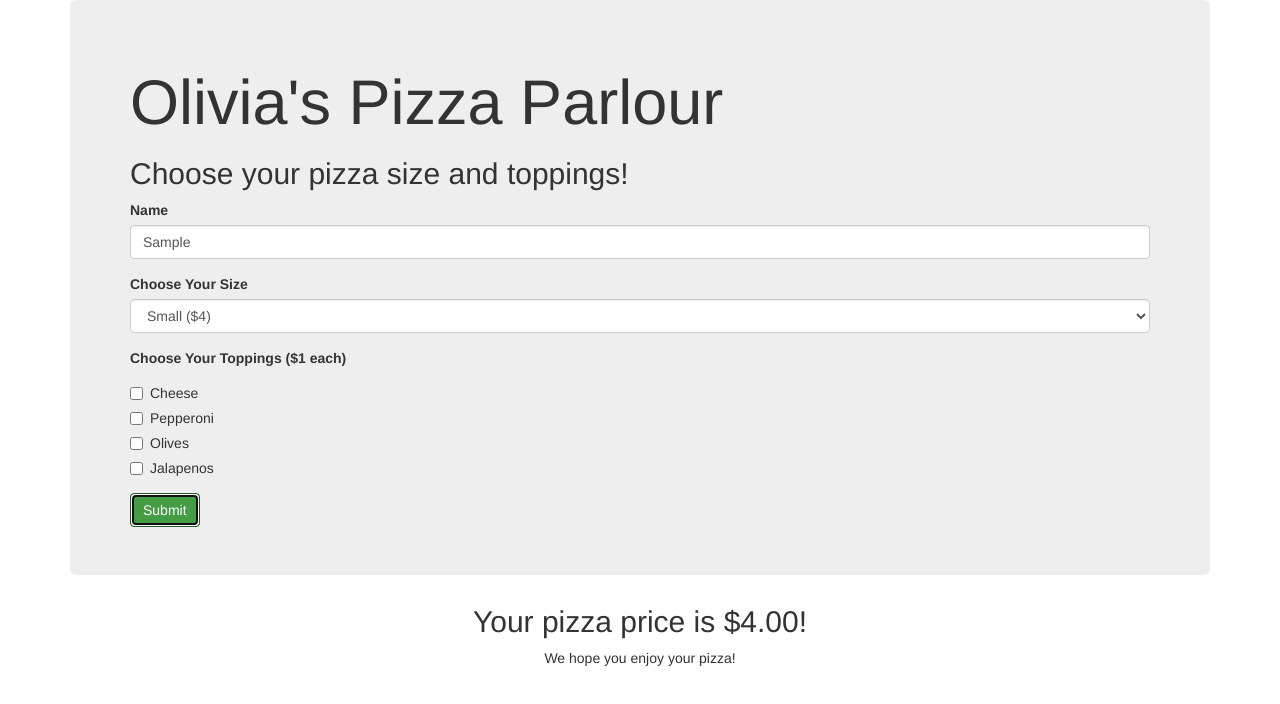
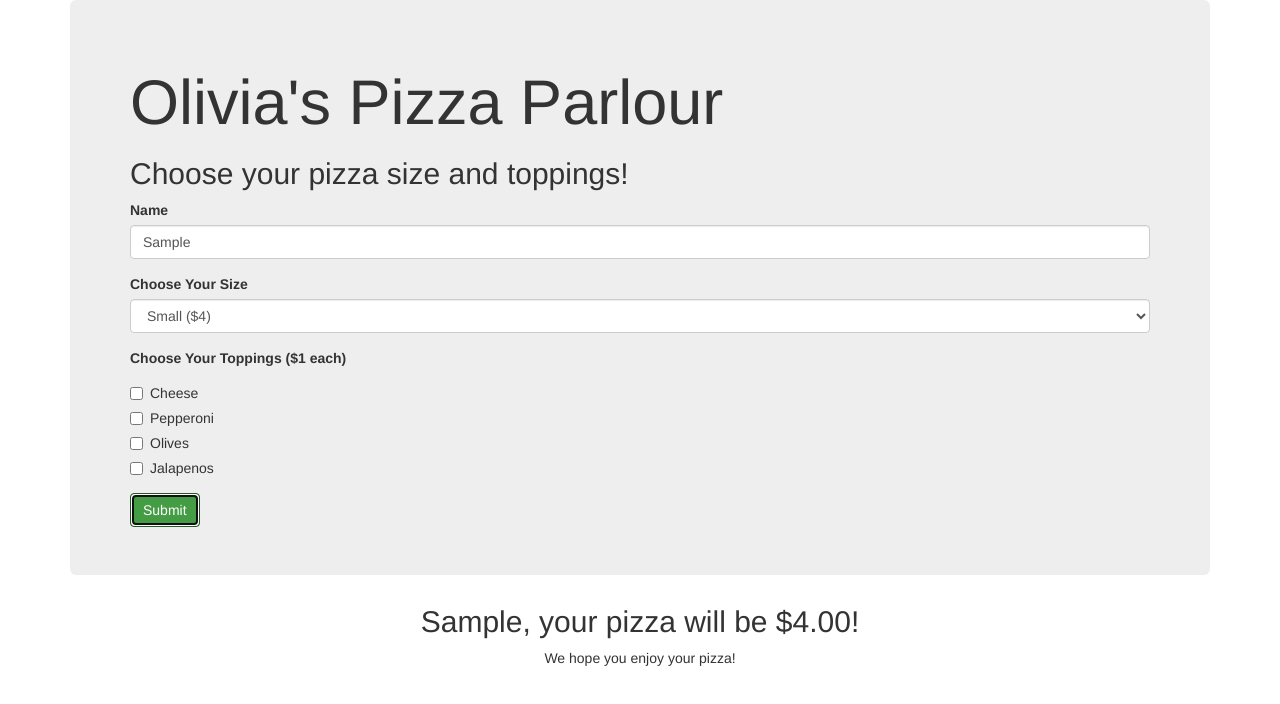
Before and after one commit to ohinton/pizza-parlour, a plain HTML site: page index.html in a window 1280 px wide. Both pictures are taken after typing "Sample" into the empty fields and a click on the button "Submit". Drawn offline with Linux system fonts and the light colour scheme.

Commit message:
add feature to display customer name

```diff
--- a/index.html
+++ b/index.html
@@ -13,12 +13,10 @@
         <h1>Olivia's Pizza Parlour</h1>
         <h2>Choose your pizza size and toppings!</h2>
         <form id="pizza-order" name="pizzaorder">
-
           <div class="form-group">
             <label>Name</label>
             <input required class="customer-name form-control" type="text">
           </div>
-
           <div class="form-group">
             <label>Choose Your Size</label>
             <select class="pizza-size form-control">
@@ -28,7 +26,6 @@
               <option value="extra-large">Extra Large ($10)</option>
             </select>
           </div>
-
           <div class="form-group">
             <label>Choose Your Toppings ($1 each)</label>
             <div class="checkbox">
@@ -44,17 +41,12 @@
               <label><input type="checkbox" name="topping" value="">Jalapenos</label>
             </div>
           </div>
-
-
-
           <button type="submit" class="btn-success btn">Submit</button>
-
         </form>
       </div>
 
-
       <div id="show-price">
-          <h2>Your pizza price is <span id="total"></span>!</h2>
+        <h2><span id="name"></span>, your pizza will be <span id="total"></span>!</h2>
         <p>We hope you enjoy your pizza!</p>
       </div>
 
--- a/js/scripts.js
+++ b/js/scripts.js
@@ -51,6 +51,7 @@ $(document).ready(function(){
     newOrder.totalPrice();
 
     $("#total").text("$" + totalPrice.toFixed(2));
+    $("#name").text(orderName);
     $("#show-price").show(totalPrice);
   });
 });
```
Lines whose indentation alone changed are shown as unchanged.
